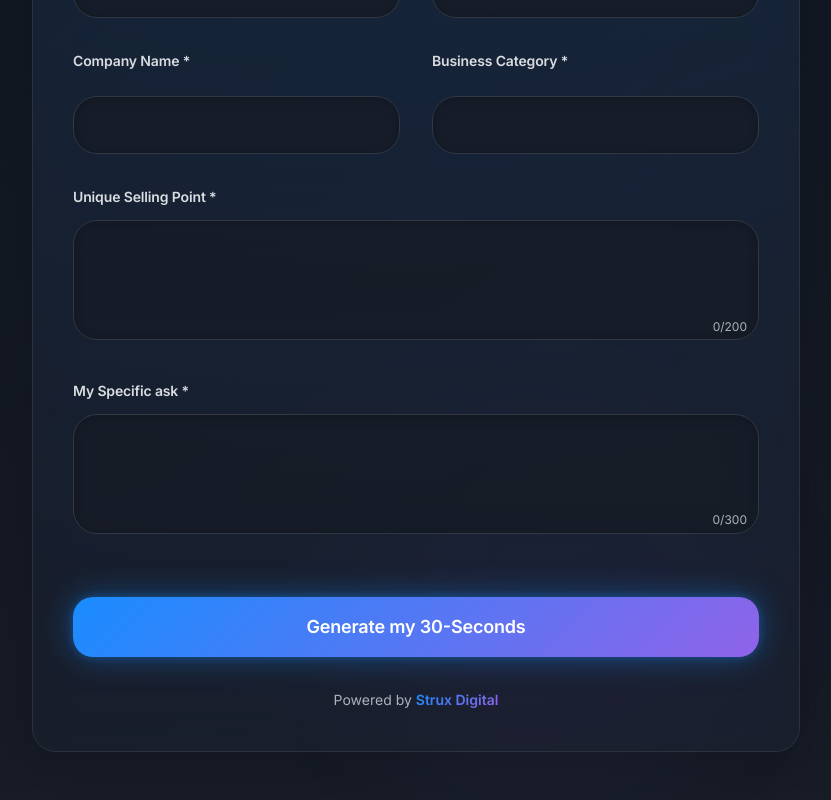
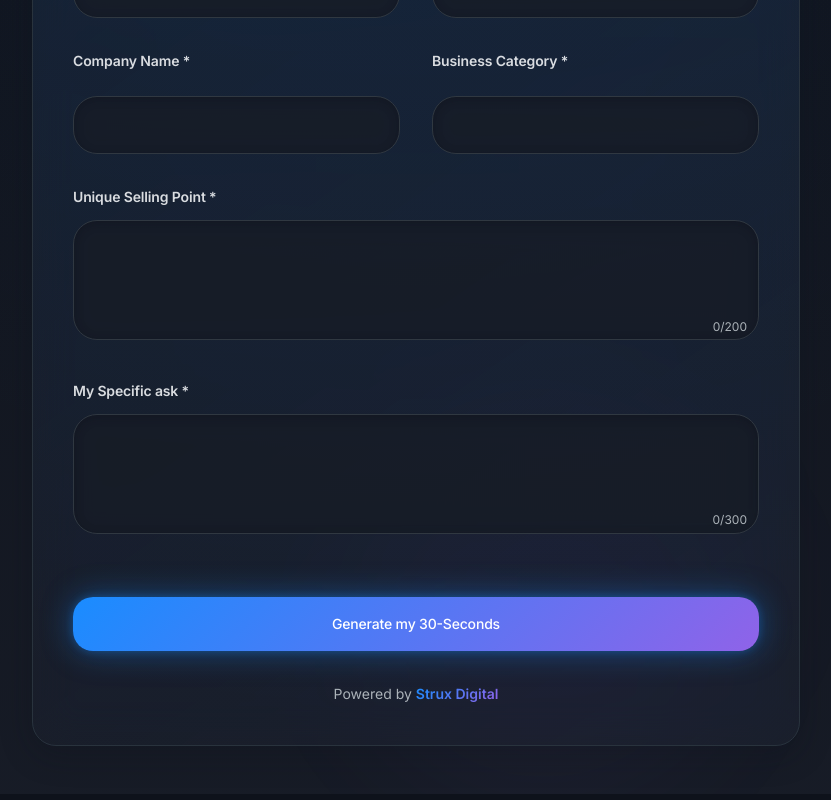
Before and after one commit to vivek-kandula-strux/elevator-pitch-generator, a React (Vite) app: page / in a window 1280 px wide. Shown: the part 402-1202 px from the top of the page, without its empty margins (224-1055 px from the left). Built offline with nearby package versions, Linux system fonts and the light colour scheme.

Commit message:
Visual edit in Lovable
Edited UI in Lovable

```diff
--- a/src/components/BusinessForm.tsx
+++ b/src/components/BusinessForm.tsx
@@ -192,7 +192,7 @@ export default function BusinessForm({
                 <div className="w-5 h-5 border-2 border-primary-foreground/30 border-t-primary-foreground rounded-full animate-spin"></div>
                 <span className="font-semibold">Generating Your Pitch...</span>
               </span> : <span className="flex items-center justify-center gap-3">
-                <span className="font-semibold">Generate my 30-Seconds</span>
+                <span className="font-medium text-sm text-center">Generate my 30-Seconds</span>
 
               </span>}
           </button>
```
